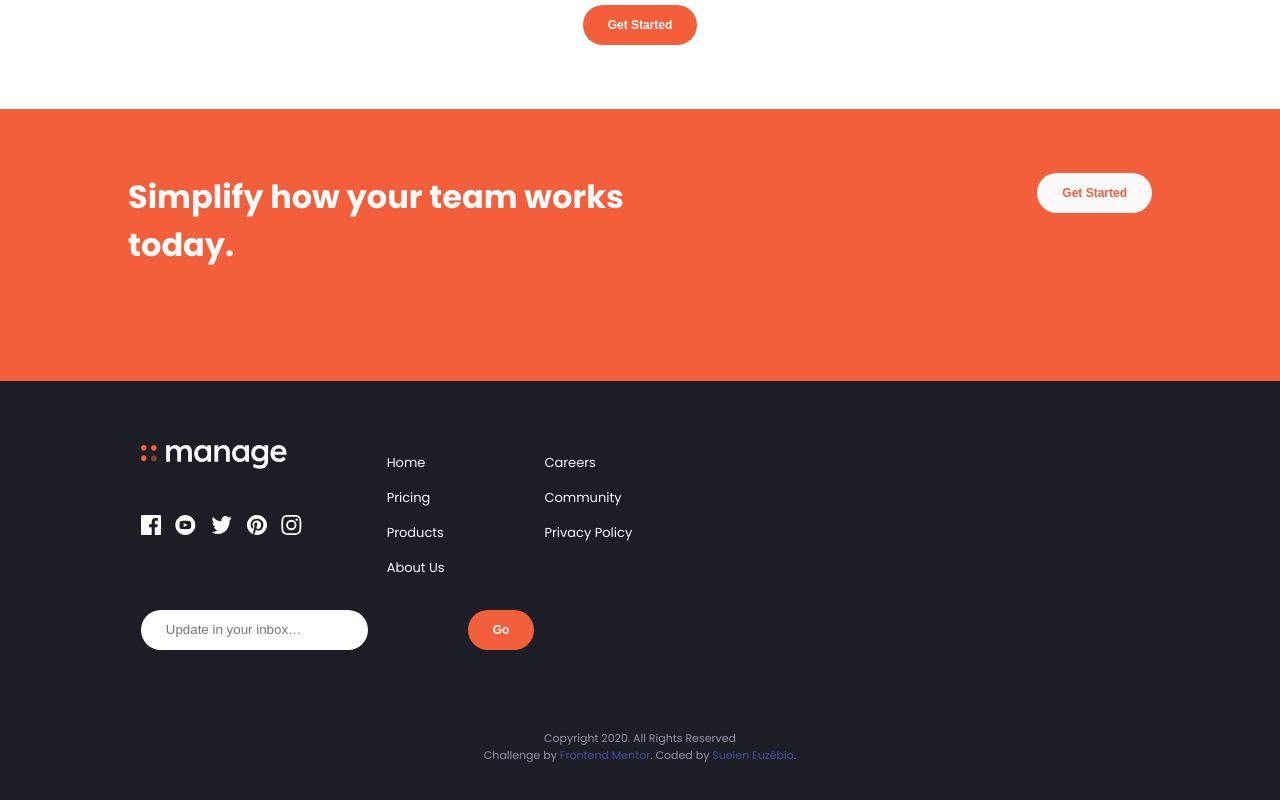
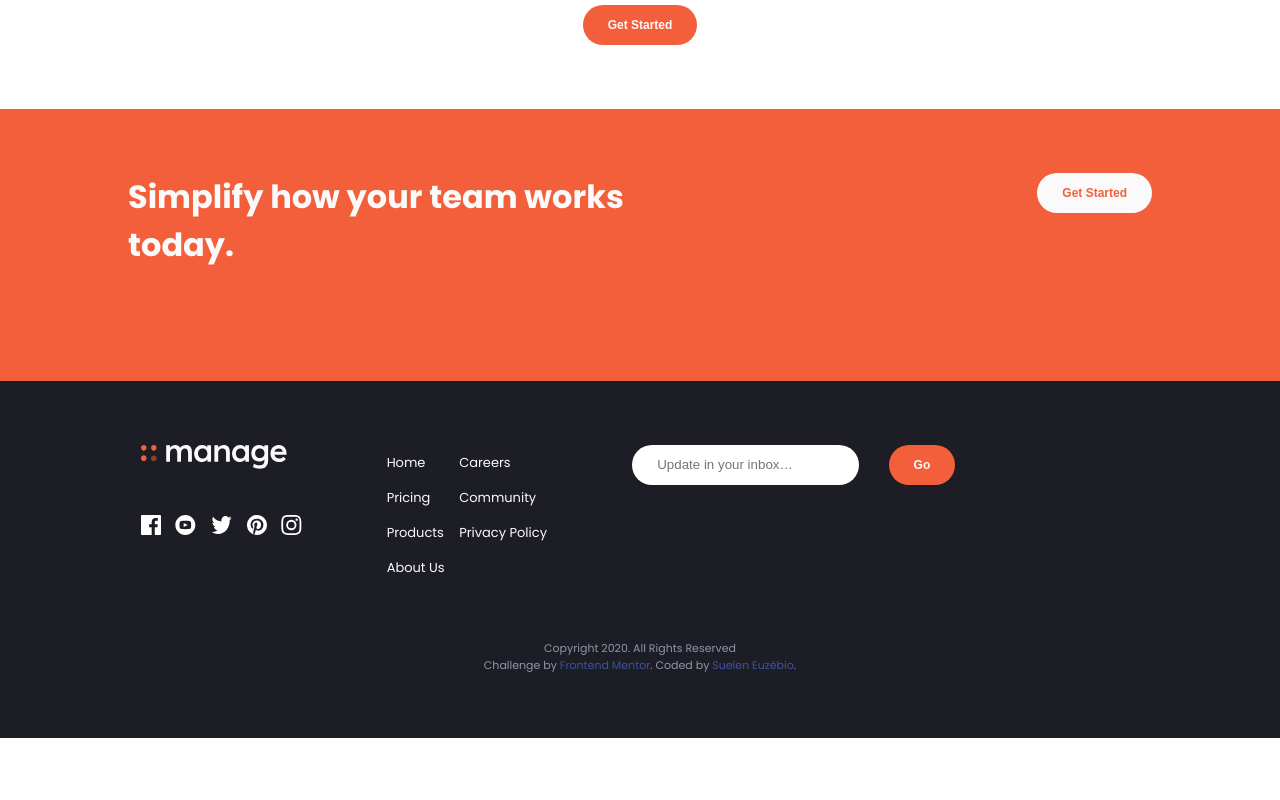
Before and after one commit to suelense/gerenciar_landing_page, a plain HTML site: page index.html in a window 1280 px wide. Shown: the part 1785-2585 px from the top of the page. After the commit the page ends 2523 px from the top, so only its background shows below. Drawn offline with Linux system fonts and the light colour scheme.

Commit message:
footer menu

```diff
--- a/index.html
+++ b/index.html
@@ -135,8 +135,8 @@
           <img class="socialMediaIcons" src="images/icon-instagram.svg" alt="instagram">
         </div>
       </div>
-      <ul class="columns">
-        <div>
+      <div class="columns">
+        <ul>
           <li class="footerMenu"><a href="index.html" aria-label="Home"></a>Home</li>
           <li class="footerMenu"><a href="index.html" aria-label="Pricing"></a>Pricing</li>
           <li class="footerMenu"><a href="index.html" aria-label="Products"></a>Products</li>
@@ -145,8 +145,7 @@
         <ul>
           <li class="footerMenu"><a href="index.html" aria-label="Careers"></a>Careers</li>
           <li class="footerMenu"><a href="index.html" aria-label="Community"></a>Community</li>
-          <li class="footerMenu"><a href="index.html" aria-label="Privacy Policy"></a>Privacy Policy</li>
-          <br><br><br>
+          <li class="footerMenu"><a href="index.html" aria-label="Privacy Policy"></a>Privacy Policy<br><br><br></li>
         </ul>
       </div>
       <div>
```
